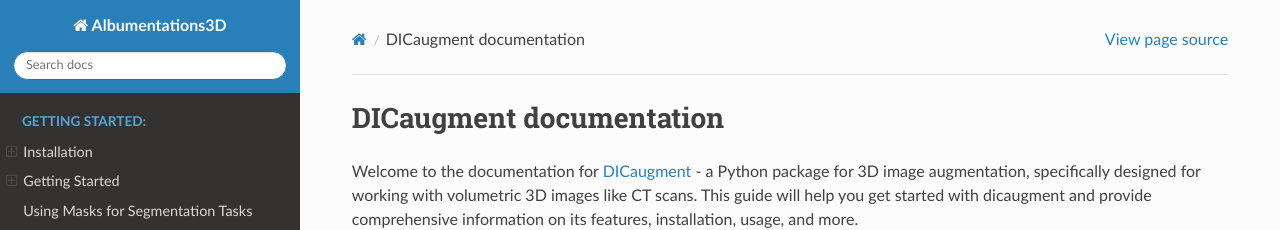
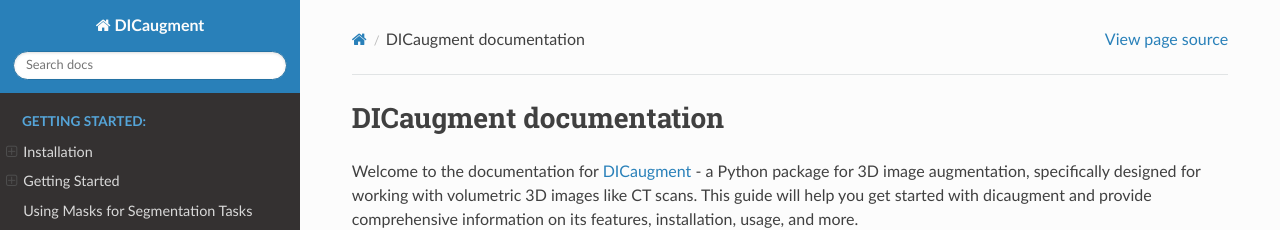
Before and after one commit to DIDSR/DICaugment, a Sphinx documentation site: the page built from docs/source/index.rst, in a window 1280 px wide. Shown: the top 230 px of the page. Built offline with Sphinx 7.4.7 and the Read the Docs theme 2.0.0, drawn with Linux system fonts in a browser that asks for light colours.

Commit message:
update rtd conf

```diff
--- a/docs/requirements.txt
+++ b/docs/requirements.txt
@@ -6,3 +6,4 @@
 tensorflow
 pydicom
 pytest
+sphinx-rtd-theme
--- a/docs/source/conf.py
+++ b/docs/source/conf.py
@@ -15,7 +15,7 @@
 
 
 
-project = 'Albumentations3D'
+project = 'DICaugment'
 copyright = '2023, Jacob McIntosh'
 author = 'Jacob McIntosh'
 release = '0.0.1'
```
